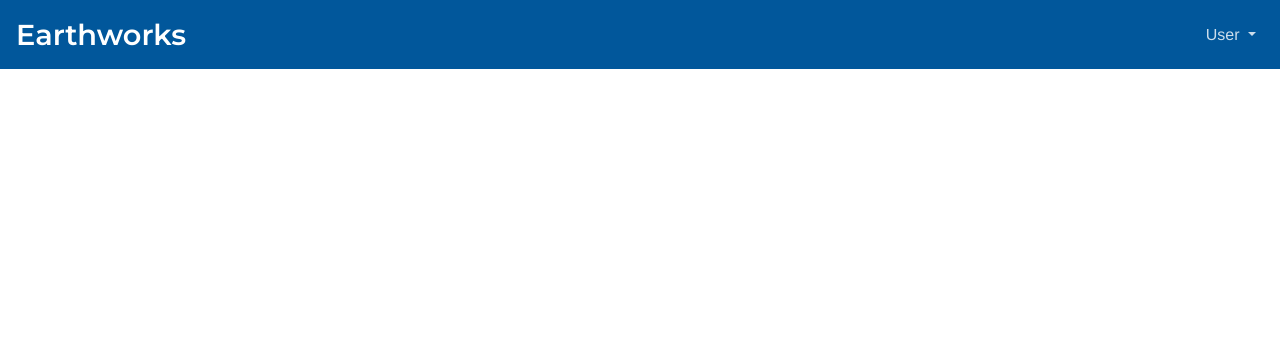
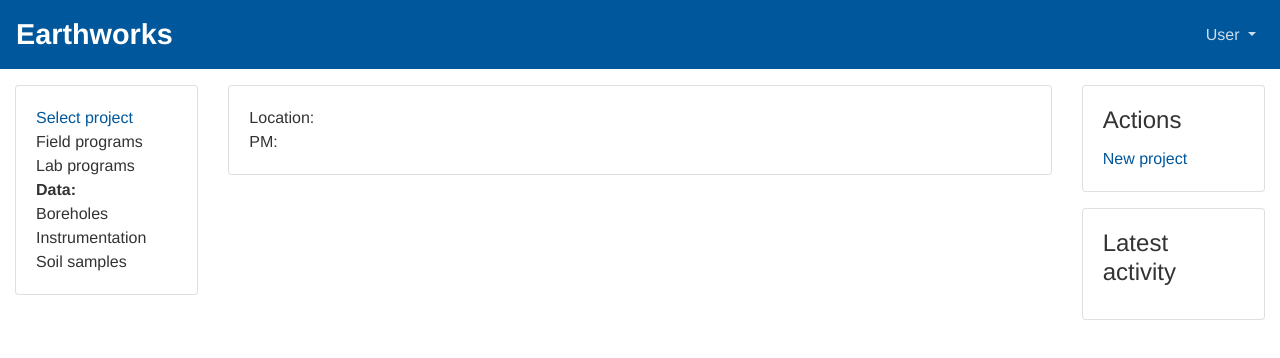
Before and after one commit to stephenhillier/geoprojects, a Vue app in the folder web/: page /projects/1/ in a window 1280 px wide. Shown: the top 358 px of the page. Built offline with nearby package versions, Linux system fonts and the light colour scheme; no server answers.

Commit message:
simple single project details

```diff
--- a/web/src/App.vue
+++ b/web/src/App.vue
@@ -17,7 +17,6 @@
 }
 </script>
 <style lang="scss">
-@import url('https://fonts.googleapis.com/css?family=Montserrat:600');
 $primary: #01579b;
 $secondary: #263238;
 $dark: #002f6c;
@@ -35,7 +34,6 @@
 }
 
 .earthworks-brand {
-  font-family: 'Montserrat';
   font-weight: 600;
   font-size: 1.8rem;
 }
--- a/web/src/components/common/FormInput.vue
+++ b/web/src/components/common/FormInput.vue
@@ -1,5 +1,5 @@
 <!--
-This code is copyright the Government of the Province of British Columbia and is licensed under the Apache 2.0 license
+This component code is copyright the Government of the Province of British Columbia and is licensed under the Apache 2.0 license
 https://github.com/bcgov/gwells/blob/master/app/frontend/src/common/components/FormInput.vue
 https://github.com/bcgov/gwells/blob/59efda5a5cda56f81a1cf7e5633eb632d874cad0/LICENSE
 -->
--- /dev/null
+++ b/web/src/components/dashboard/projects/ProjectDetails.vue
@@ -0,0 +1,28 @@
+<template>
+  <b-card :title="project.name">
+    <div>Location: {{ project.location }}</div>
+    <div>PM: {{ project.pm }}</div>
+  </b-card>
+</template>
+
+<script>
+export default {
+  name: 'ProjectDetails',
+  data () {
+    return {
+      project: {}
+    }
+  },
+  created () {
+    this.$http.get(`api/v1/projects/${this.$route.params.id}`).then((response) => {
+      this.project = response.data
+    }).catch((e) => {
+      console.log(e)
+    })
+  }
+}
+</script>
+
+<style>
+
+</style>
--- a/web/src/components/dashboard/ProjectList.vue
+++ b/web/src/components/dashboard/projects/ProjectList.vue
@@ -1,6 +1,10 @@
 <template>
   <b-card title="Projects">
-    <b-table :items="projects" :fields="fields"></b-table>
+    <b-table :items="projects" :fields="fields">
+      <template slot="name" slot-scope="data">
+        <router-link :to="{ name: 'project-details', params: { id: data.item.id }}">{{ data.value }}</router-link>
+      </template>
+    </b-table>
   </b-card>
 </template>
 
--- a/web/src/router.js
+++ b/web/src/router.js
@@ -1,8 +1,9 @@
 import Vue from 'vue'
 import Router from 'vue-router'
 import Dashboard from './views/Dashboard.vue'
-import ProjectList from './components/dashboard/ProjectList.vue'
-import NewProject from './components/dashboard/NewProject.vue'
+import ProjectList from './components/dashboard/projects/ProjectList.vue'
+import NewProject from './components/dashboard/projects/NewProject.vue'
+import ProjectDetails from './components/dashboard/projects/ProjectDetails.vue'
 
 Vue.use(Router)
 
@@ -21,6 +22,11 @@
           component: NewProject
         },
         {
+          path: 'projects/:id',
+          name: 'project-details',
+          component: ProjectDetails
+        },
+        {
           path: 'projects',
           name: 'projects',
           component: ProjectList
--- a/web/src/views/Dashboard.vue
+++ b/web/src/views/Dashboard.vue
@@ -24,7 +24,7 @@
 </template>
 
 <script>
-import ProjectList from '@/components/dashboard/ProjectList.vue'
+import ProjectList from '@/components/dashboard/projects/ProjectList.vue'
 import Menu from '@/components/dashboard/Menu.vue'
 export default {
   name: 'Dashboard',
```
Also changed, not shown: web/src/components/dashboard/projects/NewProject.vue (renamed from web/src/components/dashboard/NewProject.vue).
